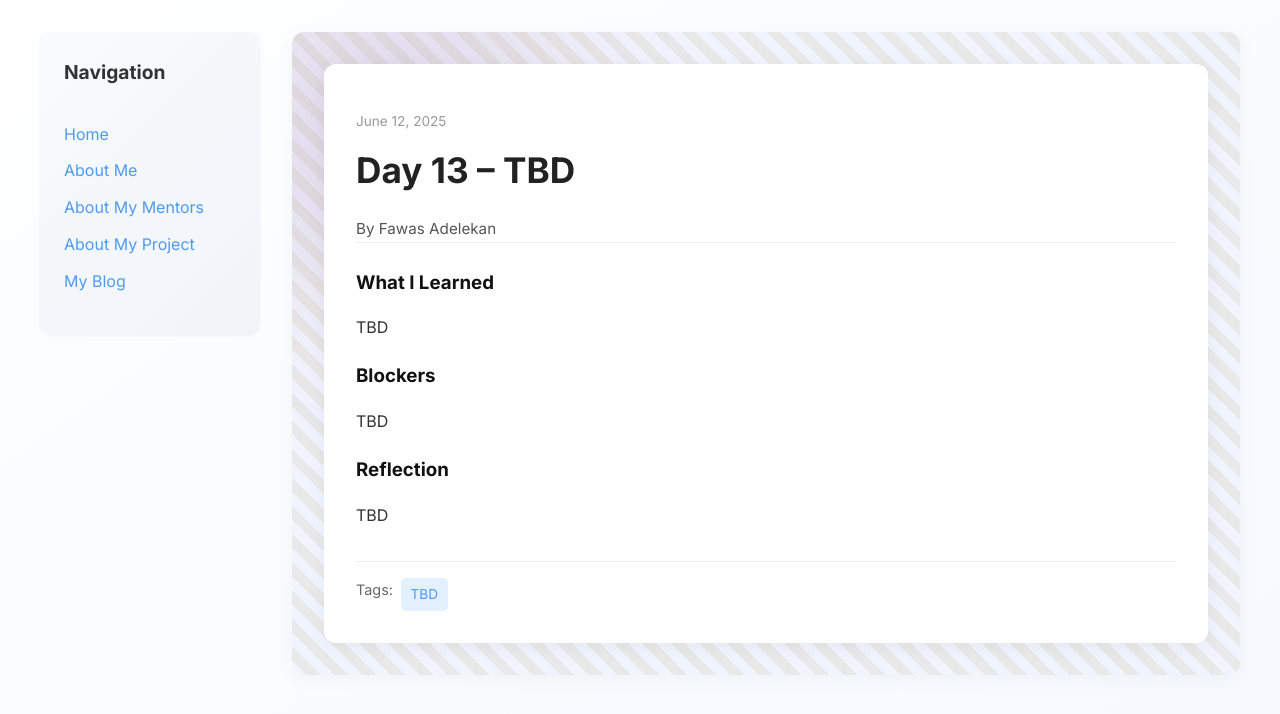
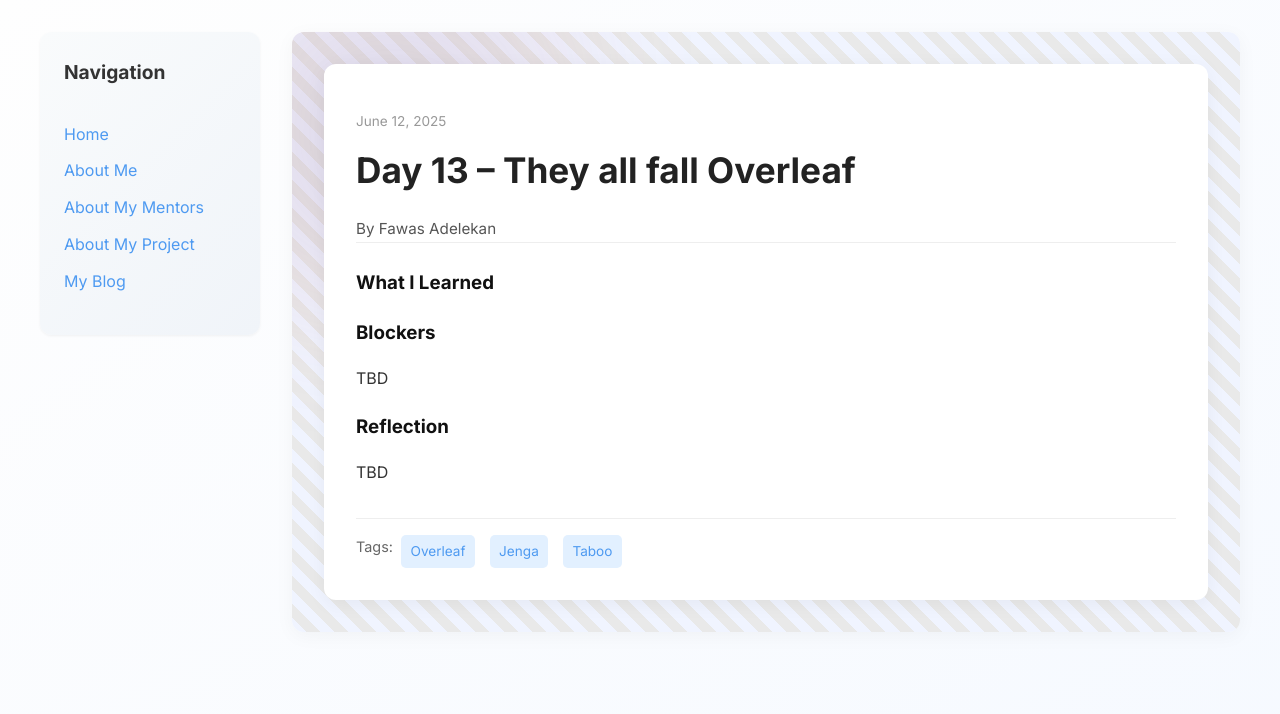
Before and after one commit to ForrestAj/ForrestAj.github.io, a Jekyll site: the page built from _posts/2025-06-12-day-13.md, in a window 1280 px wide. Shown: the top 714 px of the page. Built offline with Jekyll 4.4.1, drawn with Linux system fonts in a browser that asks for light colours.

Commit message:
Update 2025-06-12-day-13.md

```diff
--- a/_posts/2025-06-12-day-13.md
+++ b/_posts/2025-06-12-day-13.md
@@ -1,13 +1,13 @@
 ---
 layout: post
-title: "Day 13 – TBD"
+title: "Day 13 – They all fall Overleaf"
 date: 2025-06-12
 author: Fawas Adelekan
 permalink: /day13.html
-tags: ["TBD",]
+tags: ["Overleaf","Jenga","Taboo"]
 
 what_i_learned: |
-  TBD
+
 
 
 
```
